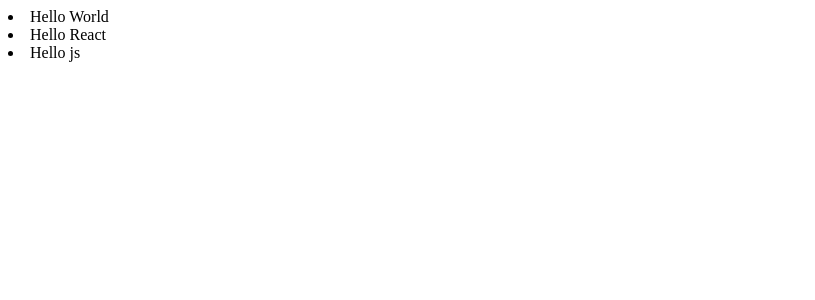
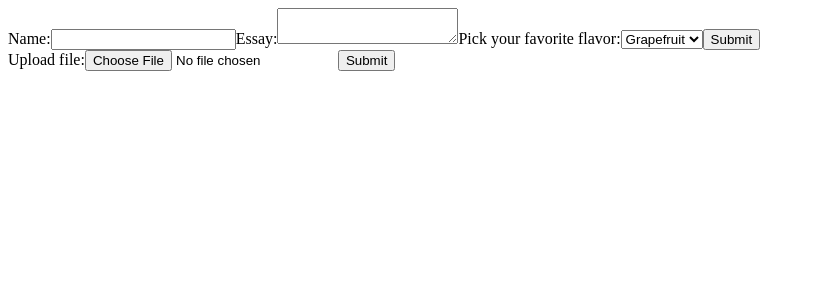
Before and after one commit to MinJeong1221/React-learn, a React (Create React App) app in the folder ts-practice/: page / in a window 1280 px wide. Shown: the top 300 px of the page, without its empty margins (0-815 px from the left). Built offline with nearby package versions, Linux system fonts and the light colour scheme.

Commit message:
Form제어

```diff
--- a/ts-practice/src/App.tsx
+++ b/ts-practice/src/App.tsx
@@ -6,6 +6,8 @@
 // import Event from './pages/2-7/Event';
 // import Greeting from './pages/2-8/Greeting';
 import List from './pages/2-9/List';
+import Controlled from './pages/2-10/Controlled';
+import UnControlled from './pages/2-10/UnControlled';
 
 function App() {
   // const comment = {
@@ -28,7 +30,9 @@
       {/* <ClassClock /> */}
       {/* <Event /> */}
       {/* <Greeting /> */}
-      <List/>
+      {/* <List/> */}
+      <Controlled/>
+      <UnControlled/>
     </>
   );
 }
--- /dev/null
+++ b/ts-practice/src/pages/2-10/Controlled.tsx
@@ -0,0 +1,58 @@
+import React, { useState } from 'react'
+
+function Controlled() : React.ReactElement{
+  const [name, setName] = useState('');
+  const [essay, setEssay] = useState('');
+  const [flavor, setFlavor] = useState('');
+  const flavorOption = [
+    {key: 0, value: 'Grapefruit'},
+    {key: 1, value: 'Lime'},
+    {key: 2, value: 'Coconut'},
+    {key: 3, value: 'Mango'},
+  ]
+
+  const handleChange = (event: React.ChangeEvent)=>{
+    if(event.target instanceof HTMLInputElement){
+      setName(event.target.value)
+    } else if(event.target instanceof HTMLTextAreaElement){
+      setEssay(event.target.value)
+    } else if(event.target instanceof HTMLSelectElement){
+      setFlavor(event.target.value)
+    }
+  }
+  // const handleChangeEssay = (event: React.ChangeEvent<HTMLTextAreaElement>)=>{
+  //   setEssay(event.target.value);
+  // }
+  // const handleChangeFlavor = (event: React.ChangeEvent<HTMLSelectElement>)=>{
+  //   setFlavor(event.target.value);
+  // }
+  const handleSubmit=(event: React.FormEvent<HTMLFormElement>)=>{
+    alert(`name: ${name}, essay: ${essay}, flavor: ${flavor}`);
+    event.preventDefault();
+  }
+  return (
+    <form onSubmit={handleSubmit}>
+        <label>
+          Name:
+          <input type="text" value={name} onChange={handleChange} />
+        </label>
+        <label>
+          Essay:
+          <textarea value={essay} onChange={handleChange} />
+        </label>
+        <label>
+          Pick your favorite flavor:
+          <select value={flavor} onChange={handleChange}>
+            {flavorOption.map((option) => (
+              <option key={option.key}value={option.value}>
+                {option.value}
+              </option>
+            ))}
+          </select>
+        </label>
+        <input type="submit" value="Submit" />
+      </form>
+  )
+}
+
+export default Controlled
--- /dev/null
+++ b/ts-practice/src/pages/2-10/UnControlled.tsx
@@ -0,0 +1,24 @@
+import React, {useRef} from 'react'
+
+function UnControlled():React.ReactElement {
+    const fileInputRef = useRef(null)
+
+    const handleSubmit = (event: React.FormEvent<HTMLFormElement>) => {
+        event.preventDefault();
+        alert(
+          `Selected file - ${fileInputRef.current.files[0].name}`
+        );
+      }
+
+    return (
+        <form onSubmit={handleSubmit}>
+            <label>
+                Upload file:
+                <input type="file" ref={fileInputRef} />
+            </label>
+            <button type='submit'>Submit</button>
+        </form>
+    )
+}
+
+export default UnControlled
--- a/ts-practice/tsconfig.json
+++ b/ts-practice/tsconfig.json
@@ -18,6 +18,7 @@
     "resolveJsonModule": true,
     "isolatedModules": true,
     "noEmit": true,
+    "strictNullChecks": false,
     "jsx": "react-jsx"
   },
   "include": [
```
